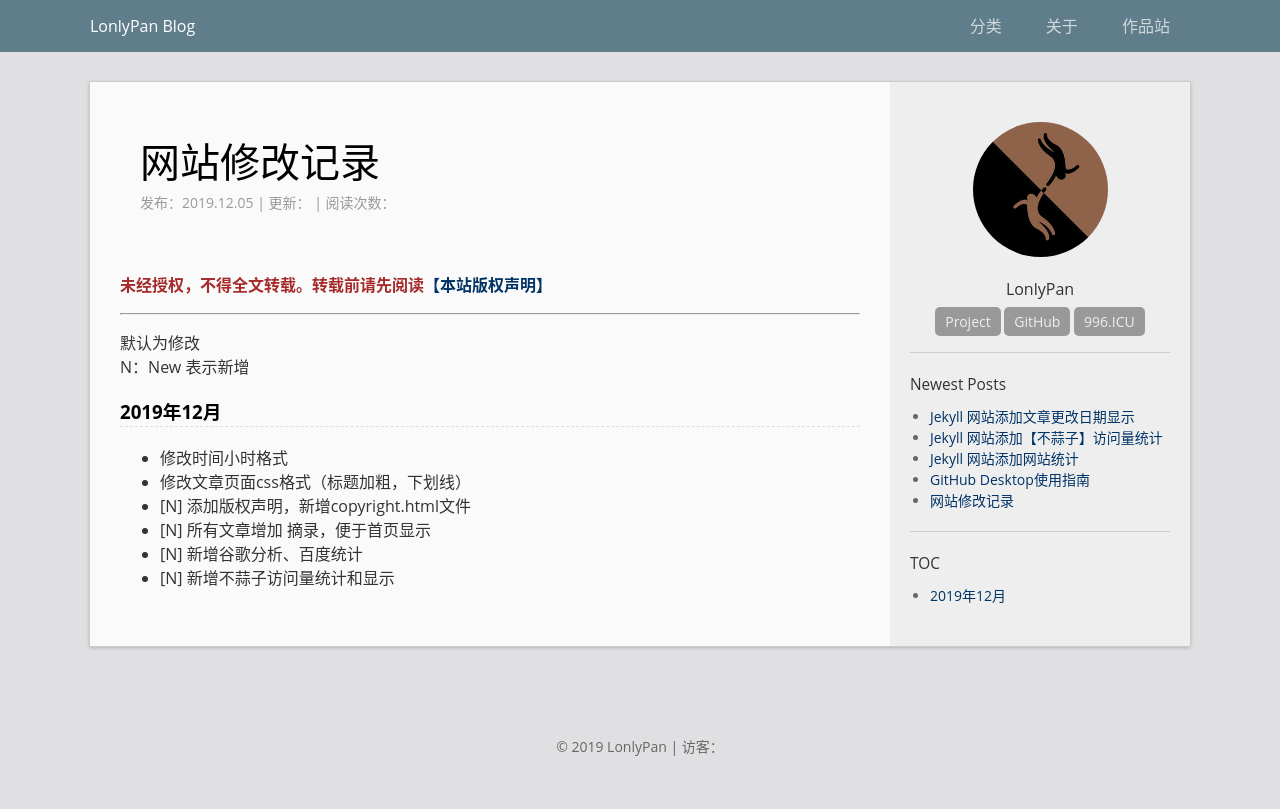
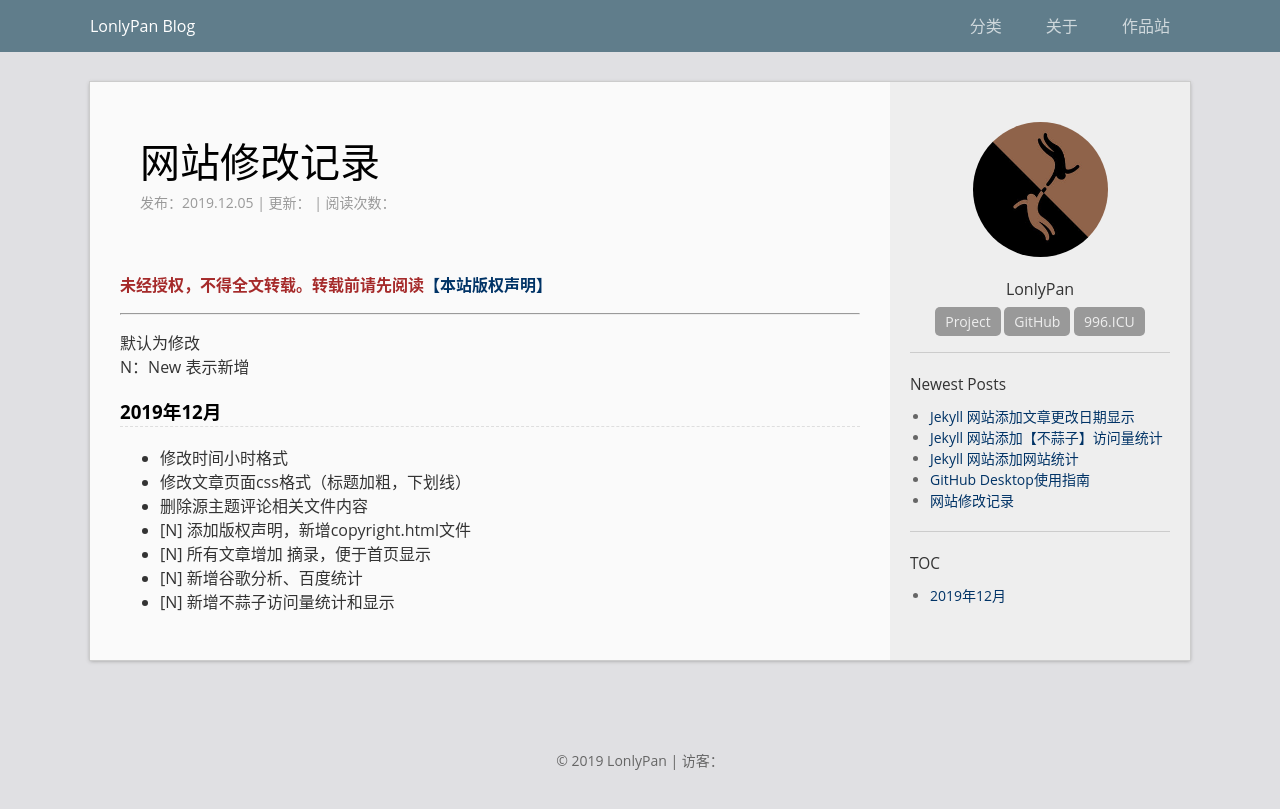
Before and after one commit to LonlyStack/LonlyPan.github.io, a Jekyll site: the page built from _posts/2019-12-5-网站修改记录.md, in a window 1280 px wide. Shown: the top 809 px of the page. Built offline with Jekyll 4.4.1, drawn with Linux system fonts in a browser that asks for light colours; comment, search, counter and statistics services are not loaded.

Commit message:
修改文件: _posts/2019-12-5-网站修改记录.md

```diff
--- a/_posts/2019-12-5-网站修改记录.md
+++ b/_posts/2019-12-5-网站修改记录.md
@@ -13,6 +13,7 @@ N：New 表示新增
 
 - 修改时间小时格式
 - 修改文章页面css格式（标题加粗，下划线）
+- 删除源主题评论相关文件内容
 - [N] 添加版权声明，新增copyright.html文件
 - [N] 所有文章增加 <!--more-->摘录，便于首页显示
 - [N] 新增谷歌分析、百度统计
```
